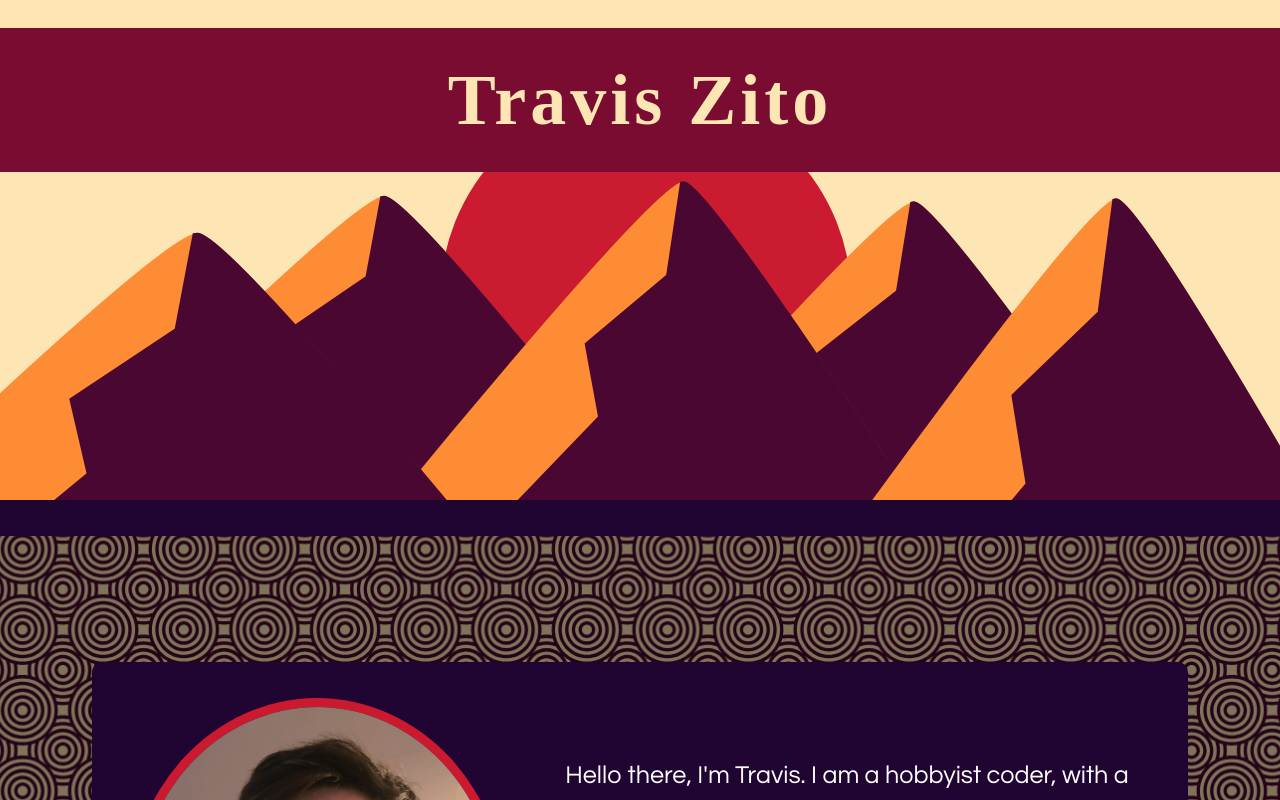
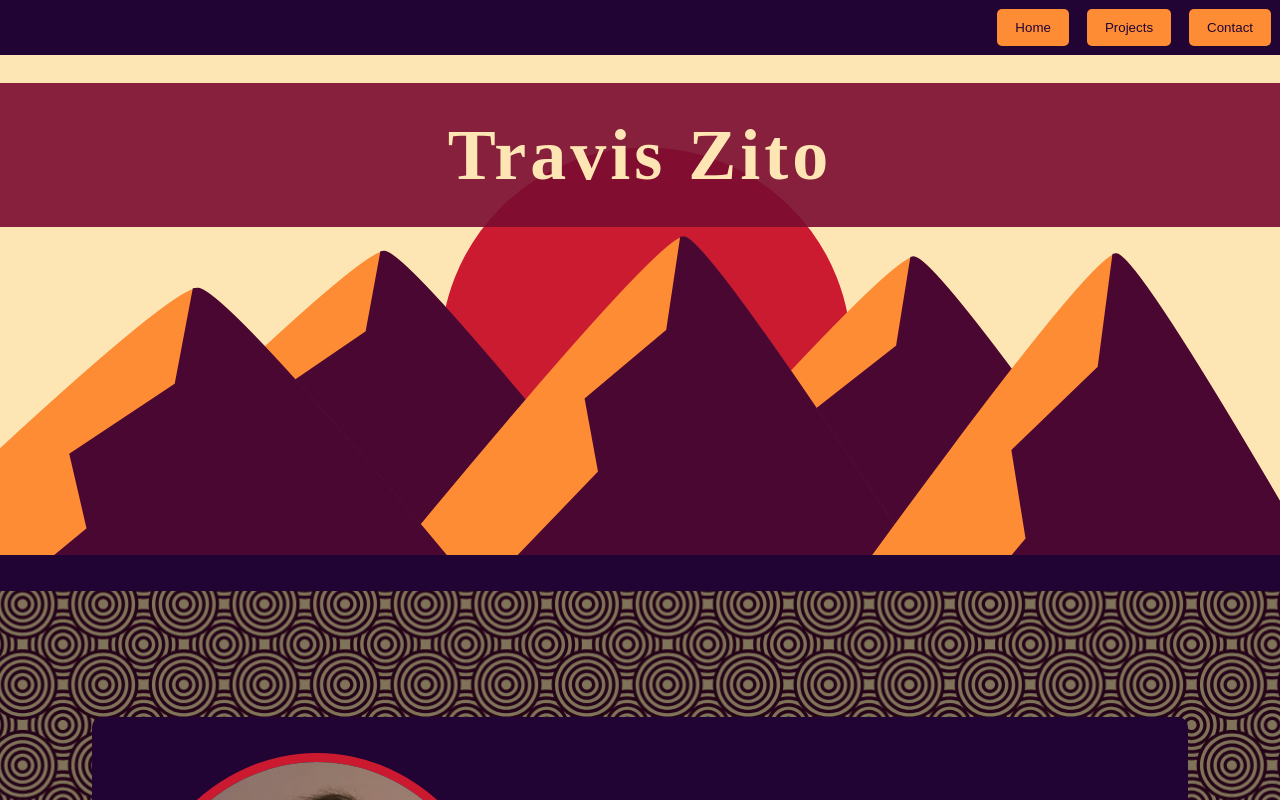
Before and after one commit to TravTheBav/portfolio, a React (Vite) app: page / in a window 1280 px wide. Shown: the top 800 px of the page. Built offline with nearby package versions, Linux system fonts and the light colour scheme; a web font is replaced by a local one.

Commit message:
Added navbar and banner image for projects page

```diff
--- a/src/App.css
+++ b/src/App.css
@@ -2,9 +2,10 @@
 @import url('https://fonts.googleapis.com/css2?family=Questrial&display=swap');
 
 :root {
-  --dark: #200432;
+  --dark: hsl(277, 85%, 11%);
   --maroon: hsl(323, 83%, 16%);
   --caliente: hsl(340, 82%, 26%);
+  --calienteAlpha: hsla(340, 82%, 26%, 0.9);
   --orangeRed: hsl(353, 77%, 45%);
   --mustard: hsl(26, 99%, 60%);
   --light: hsl(41, 97%, 85%);
@@ -91,6 +92,25 @@ ul {
   gap: 2rem;
 }
 
+.banner {
+  background-position: bottom;
+  background-repeat: no-repeat;
+  background-size: cover;
+  width: 100%;
+  height: min(500px, 50vw);
+  position: relative;
+}
+
+.banner_txt {
+  position: absolute;
+  top: 20%;
+  left: 50%;
+  transform: translate(-50%, -50%);
+  margin: 0px;
+  padding: 1rem 0px;
+  width: 100%;
+}
+
 @media only screen and (min-width: 480px) {
   html {
     font-size: 12px;
--- a/src/App.jsx
+++ b/src/App.jsx
@@ -1,18 +1,23 @@
 import './App.css'
 import { BrowserRouter, Routes, Route } from 'react-router'
+import NavBar from './components/NavBar/NavBar'
 import HomePage from './components/HomePage/HomePage'
+import ProjectsPage from './components/ProjectsPage/ProjectsPage'
+import ContactPage from './components/ContactPage/ContactPage'
+
 
 function App() {
   return (
-    // nav goes here
     <BrowserRouter>
+      <NavBar />
       <main>
         <Routes>
-          <Route index path="/" element={<HomePage />}></Route>
+          <Route index path='/' element={<HomePage />}></Route>
+          <Route path='/projects' element={<ProjectsPage />}></Route>
+          <Route path='/contact' element={<ContactPage />}></Route>
         </Routes>
       </main>
     </BrowserRouter>
-    // footer goes here
   )
 }
 
--- /dev/null
+++ b/src/components/ContactPage/ContactPage.jsx
@@ -0,0 +1,9 @@
+function ContactPage() {
+    return (
+        <>
+        <h2>Contact</h2>
+        </>
+    )
+}
+
+export default ContactPage
--- a/src/components/HomePage/HomePage.jsx
+++ b/src/components/HomePage/HomePage.jsx
@@ -17,8 +17,8 @@ import { DiRuby } from "react-icons/di";
 function HomePage() {
     return (
         <>
-        <section className={`${styles.bg_img} ${styles.img_1}`}>
-            <h1 className={`${styles.img_text}`}>Travis Zito</h1>
+        <section className={`banner ${styles.banner_img}`}>
+            <h1 className={`banner_txt ${styles.banner_txt_dark}`}>Travis Zito</h1>
         </section>
         <section className={`${styles.geometric} ${styles.circle_pattern}`}>
             <div className={`${styles.bio} flex justify_center align_center md_gap`}>
--- a/src/components/HomePage/HomePage.module.css
+++ b/src/components/HomePage/HomePage.module.css
@@ -13,28 +13,12 @@ i * {
     height: auto;
 }
 
-.bg_img {
-    background-position: bottom;
-    background-repeat: no-repeat;
-    background-size: cover;
-    width: 100%;
-    height: min(500px, 50vw);
-    position: relative;
-}
-
-.img_1 {
+.banner_img {
     background-image: url('../../assets/sunrise.svg');
 }
 
-.img_text {
-    position: absolute;
-    top: 20%;
-    left: 50%;
-    transform: translate(-50%, -50%);
-    margin: 0px;
-    background-color: var(--caliente);
-    padding: 1rem 0px;
-    width: 100%;
+.banner_txt_dark {
+    background-color: var(--calienteAlpha);
 }
 
 .geometric {
@@ -64,7 +48,6 @@ i * {
     width: 80%;
     border-radius: 10px;
     padding: 2rem;
-    color: white;
 }
 
 .technologies p {
--- /dev/null
+++ b/src/components/NavBar/NavBar.jsx
@@ -0,0 +1,16 @@
+import styles from './NavBar.module.css'
+import { useNavigate } from 'react-router'
+
+function NavBar() {
+    const navigate = useNavigate()
+
+    return (
+        <nav>
+            <button onClick={() => { navigate('/') }}>Home</button>
+            <button onClick={() => { navigate('/projects') }}>Projects</button>
+            <button onClick={() => { navigate('/contact') }}>Contact</button>
+        </nav>
+    )
+}
+
+export default NavBar
--- /dev/null
+++ b/src/components/NavBar/NavBar.module.css
@@ -0,0 +1,20 @@
+nav {
+    display: flex;
+    justify-content: flex-end;
+    gap: 1rem;
+    flex-flow: wrap;
+    padding: .5rem;
+}
+
+button {
+    border: none;
+    border-radius: 5px;
+    background-color: var(--mustard);
+    color: var(--dark);
+    padding: .6rem 1rem;
+    cursor: pointer;
+}
+
+button:hover {
+    filter: brightness(130%);
+}
--- /dev/null
+++ b/src/components/ProjectsPage/ProjectsPage.jsx
@@ -0,0 +1,13 @@
+import styles from './ProjectsPage.module.css'
+
+function ProjectsPage() {
+    return (
+        <>
+            <section className={`banner ${styles.banner_img}`}>
+                <h1 className={'banner_txt'}>Projects</h1>
+            </section>
+        </>
+    )
+}
+
+export default ProjectsPage
--- /dev/null
+++ b/src/components/ProjectsPage/ProjectsPage.module.css
@@ -0,0 +1,3 @@
+.banner_img {
+    background-image: url('../../assets/desert.svg');
+}
```
Also changed, not shown: src/assets/desert.svg (added), src/components/ContactPage/ContactPage.module.css (added).
